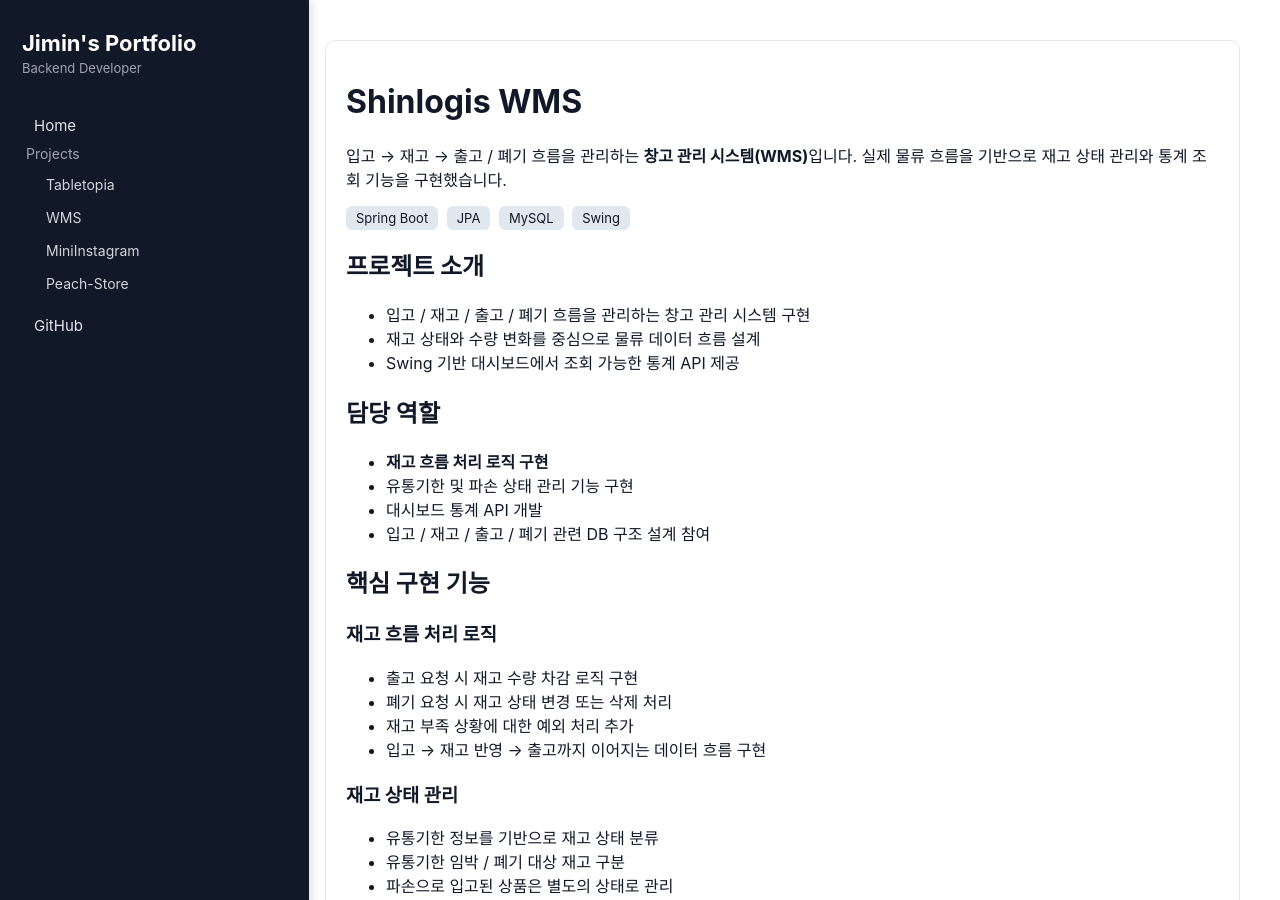
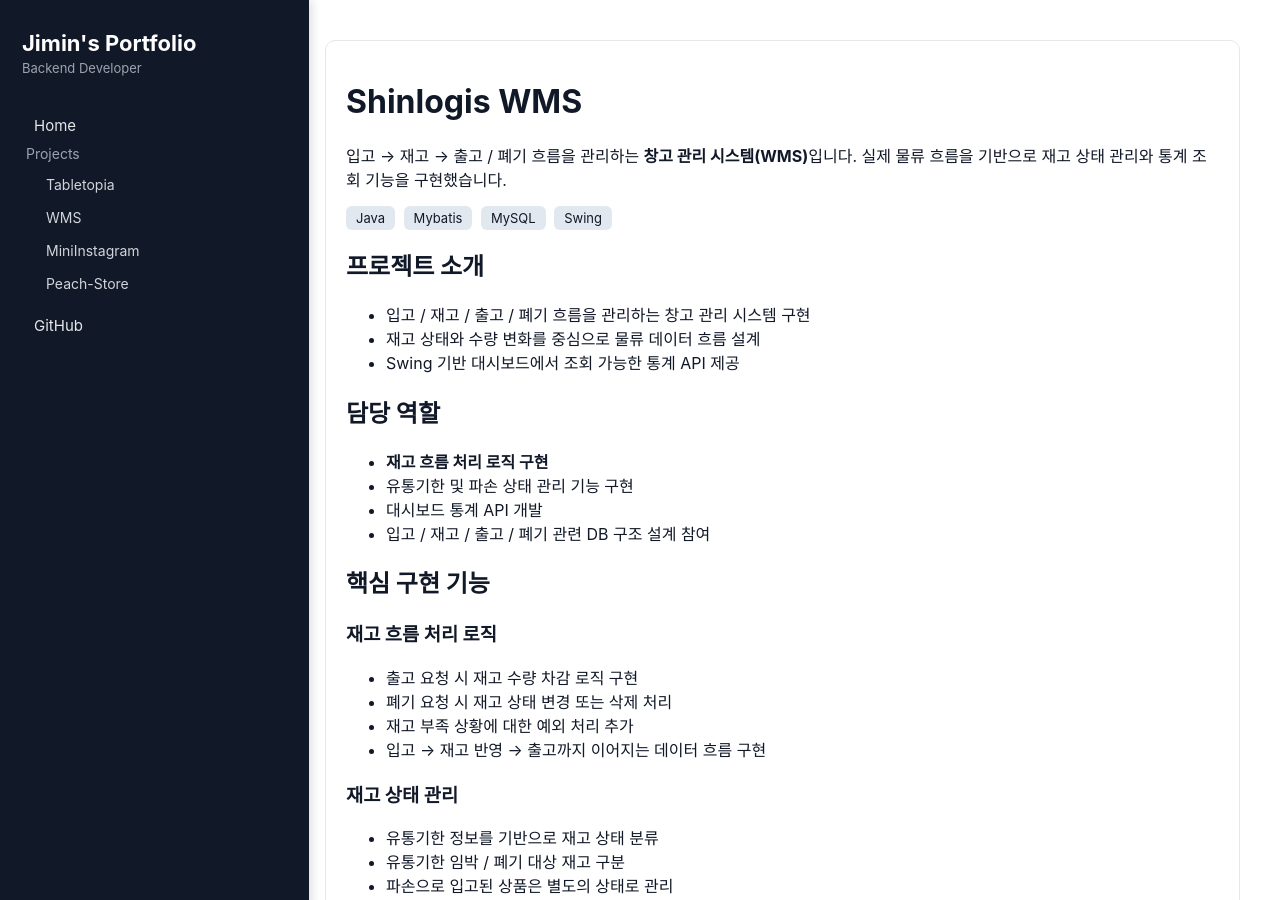
Before and after one commit to Shypanda0119/shypanda0119.github.io, a Jekyll site: the page built from projects/wms.html, in a window 1280 px wide and 900 px high. Built offline with Jekyll 4.4.1, drawn with Linux system fonts in a browser that asks for light colours.

Commit message:
Update wms.html

```diff
--- a/projects/wms.html
+++ b/projects/wms.html
@@ -12,8 +12,8 @@ layout: default
   </p>
 
   <div>
-    <span class="tag">Spring Boot</span>
-    <span class="tag">JPA</span>
+    <span class="tag">Java</span>
+    <span class="tag">Mybatis</span>
     <span class="tag">MySQL</span>
     <span class="tag">Swing</span>
   </div>
```
